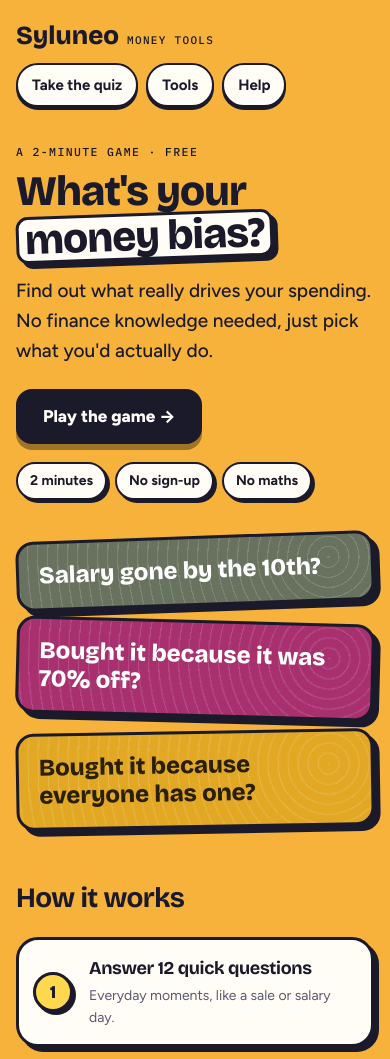
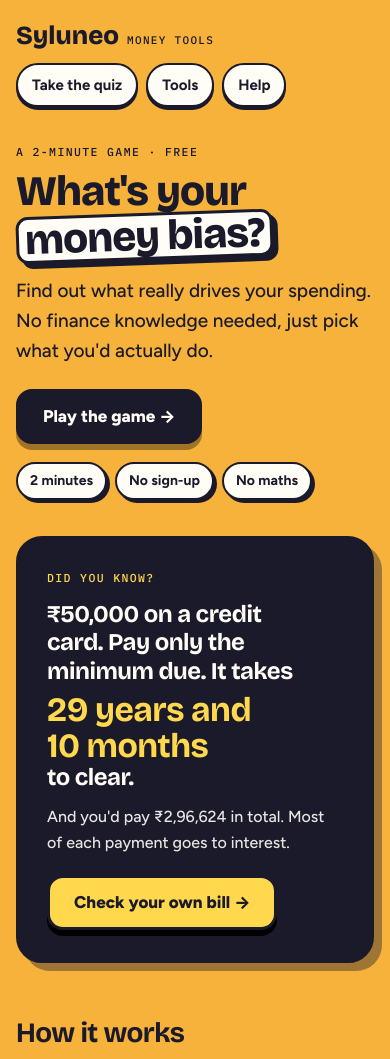
Before and after one commit to syluneo/syluneo-website, a plain HTML site: page index.html in a window 390 px wide. Shown: the top 1059 px of the page. Drawn offline with Linux system fonts and the light colour scheme.

Commit message:
Home: show the 29-year minimum-due number on the first screen
Suggested by a Reddit commenter. On phones the decorative notes are hidden
so the card is visible without scrolling.

Co-Authored-By: Claude Opus 5.5 <noreply@anthropic.com>
Claude-Session: https://claude.ai/code/session_01U52rE3eWgEJ7vSiHPeUM6L

```diff
--- a/assets/site.css
+++ b/assets/site.css
@@ -95,6 +95,14 @@ body.purple a:focus-visible{outline-color:#FFFFFF}
 .also{margin-top:20px;font-weight:600}
 .mini-note b{font-size:24px;line-height:1.15}
 
+.shock{margin-top:56px;background:var(--ink);color:var(--paper);border:3px solid var(--ink);border-radius:26px;box-shadow:8px 8px 0 rgba(27,26,43,.4);padding:30px 28px;display:flex;flex-direction:column;align-items:flex-start;gap:12px}
+.shock .tag{color:var(--pick)}
+.shock h2{font-size:clamp(24px,3.6vw,34px);line-height:1.2;max-width:30ch}
+.shock h2 .big{display:block;margin-top:6px;font-size:clamp(34px,6vw,54px);line-height:1.05;color:var(--pick)}
+.shock-sub{font-weight:500;opacity:.9;max-width:52ch}
+.shock .btn{margin-top:8px;background:var(--pick);box-shadow:0 6px 0 #000}
+.shock a:focus-visible{outline-color:var(--paper)}
+
 /* documents (privacy, terms, support) */
 .doc{max-width:820px}
 .doc h1{font-size:clamp(34px,6vw,52px);line-height:1.05;margin:8px 0 10px}
@@ -119,6 +127,8 @@ footer.site nav a{display:inline-flex;align-items:center;min-height:44px}
 
 @media (max-width:820px){
   .hero{grid-template-columns:1fr}
+  .hero-art{display:none}
+  .shock{margin-top:36px}
   .grid3{grid-template-columns:1fr}
   .steps{grid-template-columns:1fr;gap:30px}
   .qgrid{grid-template-columns:repeat(2,minmax(0,1fr));gap:14px}
--- a/index.html
+++ b/index.html
@@ -51,6 +51,13 @@
         <div class="mini-note"><b>Bought it because it was 70% off?</b></div>
         <div class="mini-note"><b>Bought it because everyone has one?</b></div>
       </div>
+    </section>
+
+    <section class="shock" aria-labelledby="shock-title">
+      <p class="tag">Did you know?</p>
+      <h2 id="shock-title">₹50,000 on a credit card. Pay only the minimum due. It takes <span class="big">29 years and 10 months</span> to clear.</h2>
+      <p class="shock-sub">And you'd pay ₹2,96,624 in total. Most of each payment goes to interest.</p>
+      <a class="btn" href="/moneybias/#card-trap">Check your own bill →</a>
     </section>
 
     <section class="section" aria-labelledby="how-title">
```
